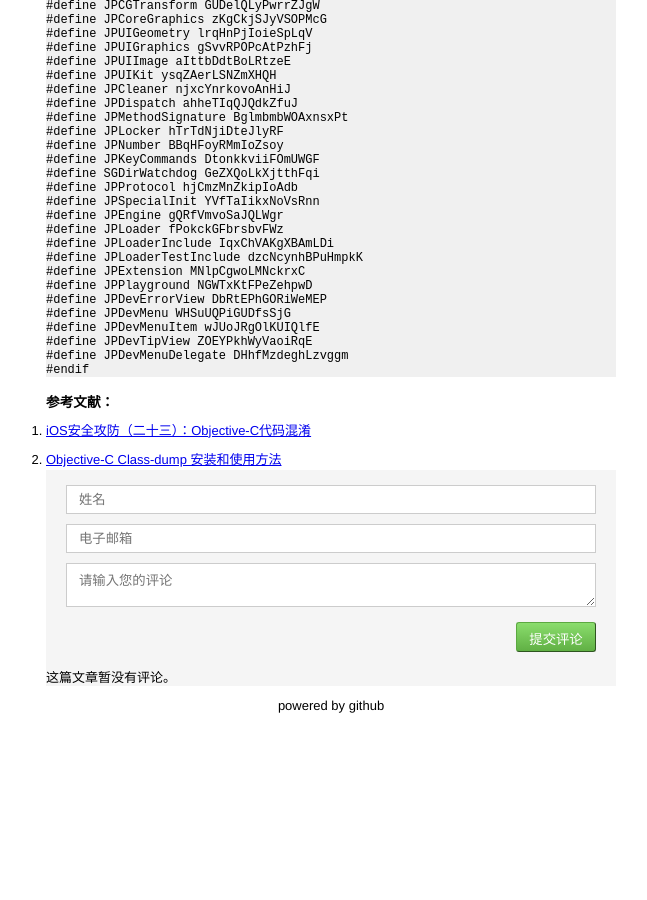
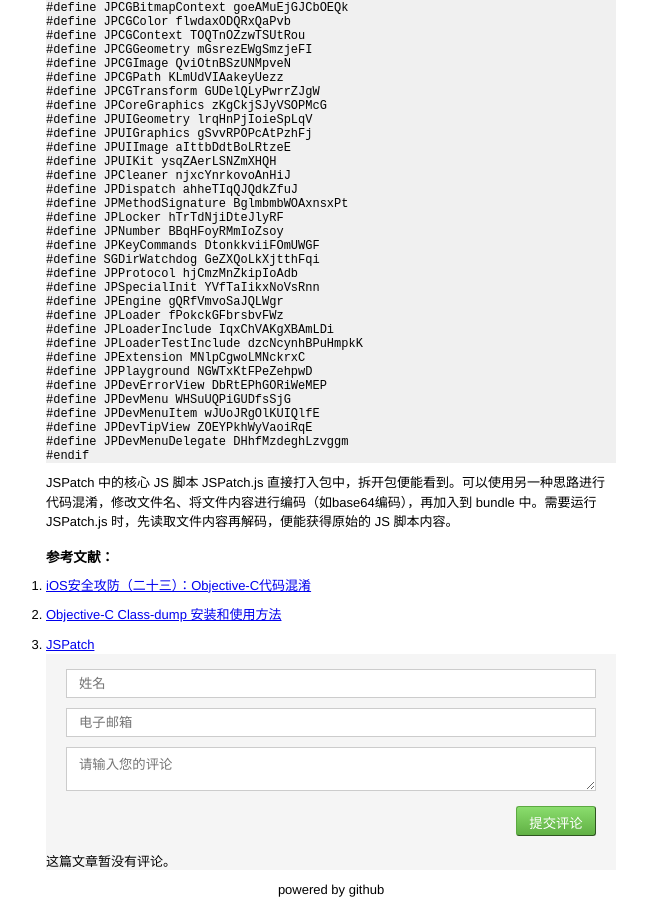
Before and after one commit to rob2468/rob2468.github.io, a Jekyll site: the page built from _posts/2017-07-27-Code-Obfuscation.md, in a window 1280 px wide and 900 px high, scrolled down 2723 px. Shown: the whole window, without its empty margins (309-956 px from the left). Built offline with Jekyll 4.4.1, drawn with Linux system fonts in a browser that asks for light colours; nearby versions of some CDN libraries; before the commit the page ends 3438 px from its top, so only the background shows below that; some of the changed text lies outside the part shown.

Commit message:
the post 2017-07-27 add JSPatch related contents

```diff
--- a/_posts/2017-07-27-Code-Obfuscation.md
+++ b/_posts/2017-07-27-Code-Obfuscation.md
@@ -4,11 +4,11 @@
 page_id: id-2017-07-28
 ---
 
-<h1>{{ page.title }}</h1>
+<h1 class="title">{{ page.title }}</h1>
 
 class-dump 可以方便的导出 app 的类名和方法名，即使编译好的程序也能被第三方清晰看到编码信息。为了隐藏这些信息，可以对代码进行混淆，使得用如 class-dump 工具导出的类名和方法名变成毫无意义的乱码。
 
-<h2>一、基本原理</h2>
+<h2 id="section_1">一、基本原理</h2>
 
 利用宏，将敏感类名、方法名替换成其它字符串。
 
@@ -16,7 +16,7 @@
 
 这种方法非常简单，人工操作也能完成。当需要替换的方法比较多，并且经常需要维护时，一些实用脚本就很重要。
 
-<h2>二、实用工具</h2>
+<h2 id="section_2">二、实用工具</h2>
 
 下面的脚本片段从参考文献[1]中拷贝而来，并作了部分调整，增加了随机字符串去重的功能。
 
@@ -69,7 +69,7 @@
 
 脚本文件、资源文件和生成的文件都在同一个文件夹内，将生成的头文件加入 Xcode 工程运行即可。
 
-<h2>三、对 JSPatch 进行代码混淆</h2>
+<h2 id="section_3">三、对 JSPatch 进行代码混淆</h2>
 
 出于某些原因希望对 JSPatch 进行代码混淆，下面是一个供参考的需要进行宏替换的字符串列表。
 
@@ -215,8 +215,12 @@
 #endif
 </code></pre></div>
 
+JSPatch 中的核心 JS 脚本 JSPatch.js 直接打入包中，拆开包便能看到。可以使用另一种思路进行代码混淆，修改文件名、将文件内容进行编码（如base64编码），再加入到 bundle 中。需要运行 JSPatch.js 时，先读取文件内容再解码，便能获得原始的 JS 脚本内容。
+
 <h3>参考文献：</h3>
 
 1. <a href="http://blog.csdn.net/yiyaaixuexi/article/details/29201699" target="_blank">iOS安全攻防（二十三）：Objective-C代码混淆</a>
 
 2. <a href="https://cnbin.github.io/blog/2015/05/21/objective-c-class-dump-an-zhuang-he-shi-yong-fang-fa/" target="_blank">Objective-C Class-dump 安装和使用方法</a>
+
+3. <a href="https://github.com/bang590/JSPatch" target="_blank">JSPatch</a>
```
